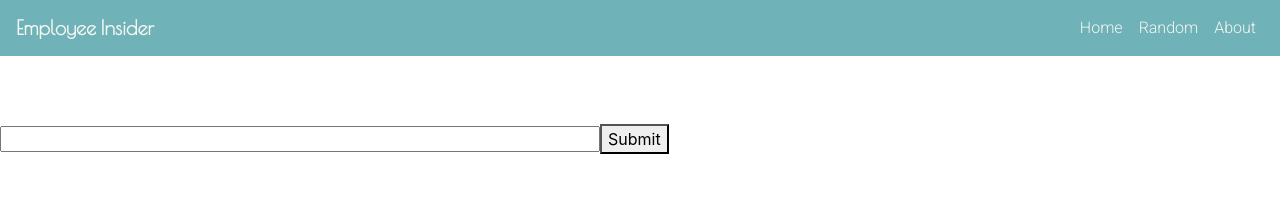
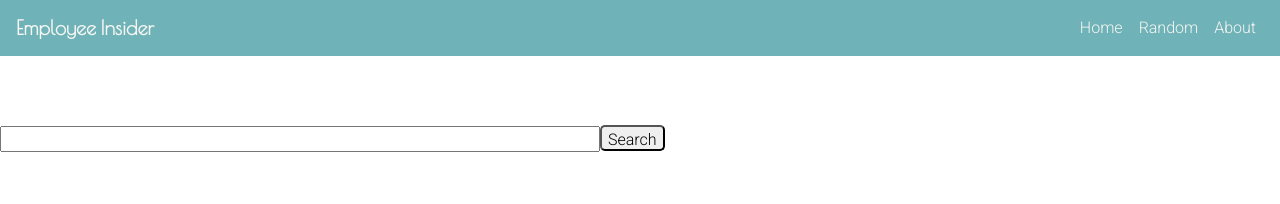
Before and after one commit to Ramong06/inside-job, a React (Create React App) app in the folder client/: page / in a window 1280 px wide. Shown: the top 204 px of the page. Built offline with nearby package versions, Linux system fonts and the light colour scheme.

Commit message:
added styling to the home page

```diff
--- a/client/src/components/SearchForm/index.css
+++ b/client/src/components/SearchForm/index.css
@@ -20,3 +20,10 @@ form {
   width: 600px;
   margin-top: 30px;
 }
+
+.Searchbutton {
+  border-radius: 5px;
+  font-family: "Roboto", sans-serif;
+  height: 26px;
+  text-align: center;
+}
--- a/client/src/components/SearchForm/index.js
+++ b/client/src/components/SearchForm/index.js
@@ -30,7 +30,10 @@ function SearchForm({ handleSearchResults }) {
         name="results"
         className="searchbox"
       />
-      <button onClick={handleFormSubmit}>Submit</button>
+      <button className="Searchbutton" onClick={handleFormSubmit}>
+        <span class="glyphicon glyphicon-name"></span>
+        Search
+      </button>
     </div>
   );
 }
--- a/client/src/pages/Home/index.js
+++ b/client/src/pages/Home/index.js
@@ -7,7 +7,9 @@ function Home({ handleSearchResults }) {
   return (
     <div>
       <Navbar />
-      <SearchForm handleSearchResults={handleSearchResults} />
+      <div class="main">
+        <SearchForm handleSearchResults={handleSearchResults} />
+      </div>
     </div>
   );
 }
```
